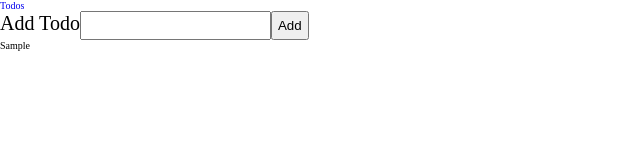
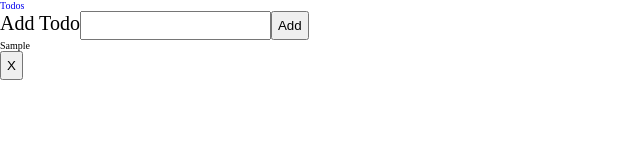
Before and after one commit to Ryan-Solomon/musical-goggles, a React (Create React App) app: page /todos in a window 1280 px wide. Both pictures are taken after typing "Sample" into the empty fields and a click on the button "Add". Shown: the top 160 px of the page, without its empty margins (0-640 px from the left). Built offline with nearby package versions, Linux system fonts and the light colour scheme.

Commit message:
add remove todo

```diff
--- a/src/components/Todos.tsx
+++ b/src/components/Todos.tsx
@@ -59,6 +59,13 @@ export const Todos = () => {
     setTodoTextInput('');
   }
 
+  function removeTodo(id: number) {
+    dispatch({
+      type: 'DELETE',
+      payload: id,
+    });
+  }
+
   return (
     <Container>
       <form onSubmit={handleSubmit}>
@@ -77,6 +84,7 @@ export const Todos = () => {
           return (
             <div key={todo.id}>
               <Todo todo={todo} />
+              <Button onClick={() => removeTodo(todo.id)}>X</Button>
             </div>
           );
         })
```
Also changed, not shown: 1 other file (tests, documents, lock files or other folders).
